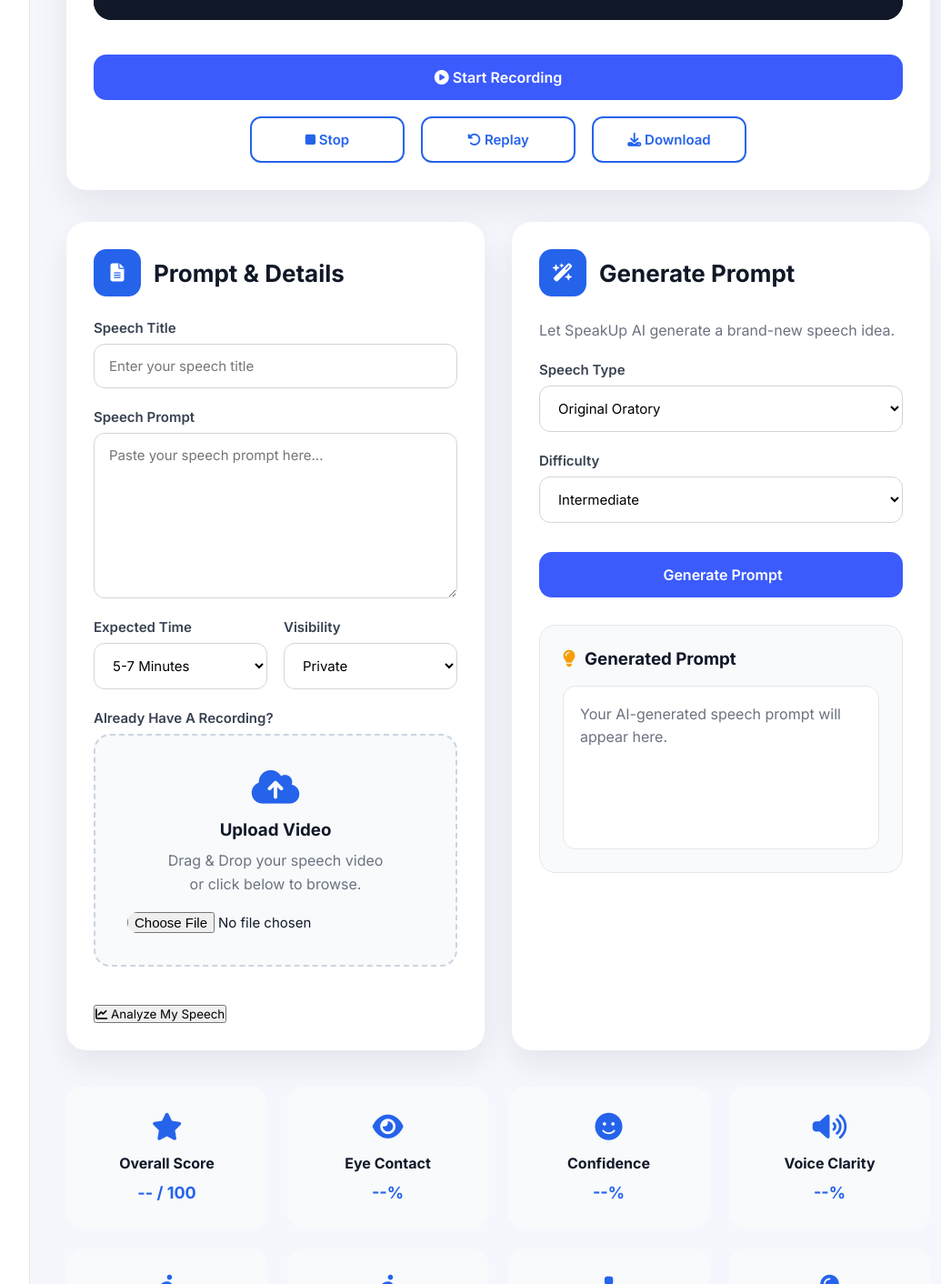
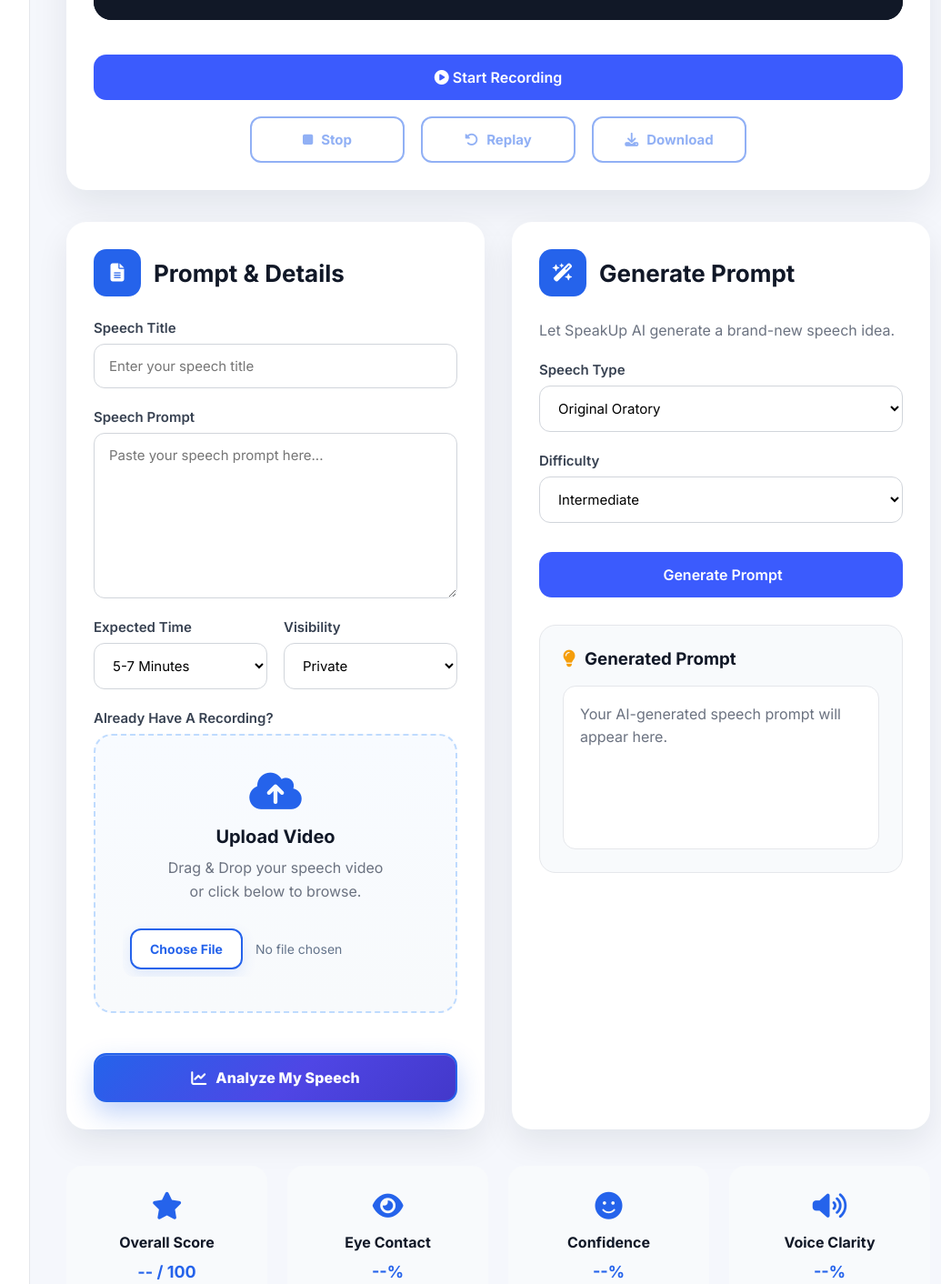
Before and after one commit to momoney621-mo/ImPromptu4, a plain HTML site: page Frontend/html-files/practice.html in a window 1280 px wide. Shown: the part 881-2293 px from the top of the page at 91% size, without its empty margins (217-1252 px from the left). Drawn offline with Linux system fonts and the light colour scheme.

```diff
--- a/Frontend/css files(Design)/practice.css
+++ b/Frontend/css files(Design)/practice.css
@@ -1,6 +1,5 @@
 /*==================================================
-  SPEAKUP AI - PRACTICE PAGE
-  Part 1
+  IMPROMPTU - PRACTICE PAGE
 ==================================================*/
 
 /*==============================
@@ -44,42 +43,32 @@
 ==============================*/
 
 .studio-card{
-
     background:#ffffff;
     border-radius:22px;
     padding:30px;
     box-shadow:0 18px 40px rgba(15,23,42,.08);
-
     margin-bottom:35px;
-
 }
 
 .studio-header{
-
     display:flex;
     justify-content:space-between;
     align-items:center;
     margin-bottom:25px;
-
 }
 
 .studio-header h2{
-
     display:flex;
     align-items:center;
     gap:12px;
-
     font-size:28px;
     color:#111827;
-
 }
 
 .studio-header p{
-
     margin-top:8px;
     color:#6b7280;
     font-size:15px;
-
 }
 
 /*==============================
@@ -87,41 +76,36 @@
 ==============================*/
 
 .recording-status{
-
     display:flex;
     align-items:center;
     gap:10px;
-
     padding:10px 18px;
-
     background:#ecfdf5;
-
     border-radius:999px;
-
     color:#16a34a;
-
     font-weight:700;
-
 }
 
 .record-dot{
-
     width:10px;
     height:10px;
     border-radius:50%;
-
     background:#ef4444;
-
     animation:pulse 1s infinite;
-
 }
 
 @keyframes pulse{
+    0%{
+        transform:scale(1);
+    }
 
-    0%{transform:scale(1);}
-    50%{transform:scale(1.4);}
-    100%{transform:scale(1);}
+    50%{
+        transform:scale(1.4);
+    }
 
+    100%{
+        transform:scale(1);
+    }
 }
 
 /*==============================
@@ -129,76 +113,50 @@
 ==============================*/
 
 .camera-wrapper{
-
     position:relative;
-
     width:100%;
     height:560px;
-
     border-radius:20px;
-
     overflow:hidden;
-
     background:#0f172a;
-
     display:flex;
     justify-content:center;
     align-items:center;
-
 }
 
 #camera{
-
     width:100%;
     height:100%;
-
     object-fit:cover;
-
     display:block;
-
 }
 
 .camera-placeholder{
-
     position:absolute;
-
     inset:0;
-
     display:flex;
     flex-direction:column;
     justify-content:center;
     align-items:center;
-
-    color:white;
-
+    color:#ffffff;
     gap:18px;
-
     text-align:center;
-
     background:#111827;
-
 }
 
 .camera-placeholder i{
-
     font-size:72px;
-
 }
 
 .camera-placeholder h2{
-
     font-size:34px;
-
 }
 
 .camera-placeholder p{
-
     font-size:16px;
     color:#d1d5db;
     max-width:420px;
-
     line-height:1.6;
-
 }
 
 /*==============================
@@ -206,54 +164,35 @@
 ==============================*/
 
 .camera-overlay{
-
     position:absolute;
-
     left:30px;
     right:30px;
     bottom:25px;
-
     display:flex;
     justify-content:space-between;
     align-items:center;
-
 }
 
 .recording-pill{
-
     display:flex;
     align-items:center;
     gap:10px;
-
     padding:12px 22px;
-
     background:rgba(239,68,68,.95);
-
-    color:white;
-
+    color:#ffffff;
     border-radius:999px;
-
     font-weight:700;
-
     backdrop-filter:blur(10px);
-
 }
 
 #timer{
-
     padding:12px 24px;
-
     background:rgba(17,24,39,.65);
-
-    color:white;
-
+    color:#ffffff;
     border-radius:999px;
-
     font-size:22px;
     font-weight:700;
-
     backdrop-filter:blur(10px);
-
 }
 
 /*==============================
@@ -261,49 +200,54 @@
 ==============================*/
 
 .recording-controls{
-
     display:flex;
     justify-content:center;
     gap:18px;
-
     flex-wrap:wrap;
-
     margin-top:28px;
-
 }
 
 .recording-controls button{
-
     min-width:170px;
-
 }
 
 .secondary-btn{
-
-    background:white;
-
+    display:inline-flex;
+    align-items:center;
+    justify-content:center;
+    gap:9px;
+    background:#ffffff;
     color:#2563eb;
-
     border:2px solid #2563eb;
-
     padding:14px 22px;
-
     border-radius:12px;
-
     font-size:15px;
-    font-weight:600;
-
+    font-weight:700;
+    font-family:"Inter",sans-serif;
     cursor:pointer;
-
-    transition:.25s;
-
+    transition:
+        background .25s ease,
+        color .25s ease,
+        transform .25s ease,
+        box-shadow .25s ease;
 }
 
 .secondary-btn:hover{
+    background:#2563eb;
+    color:#ffffff;
+    transform:translateY(-2px);
+    box-shadow:0 10px 22px rgba(37,99,235,.22);
+}
 
-    background:#2563eb;
-    color:white;
+.secondary-btn:active{
+    transform:translateY(0);
+}
 
+.secondary-btn:disabled{
+    opacity:.5;
+    cursor:not-allowed;
+    transform:none;
+    box-shadow:none;
 }
 
 /*==============================
@@ -311,15 +255,10 @@
 ==============================*/
 
 .bottom-grid{
-
     display:grid;
-
     grid-template-columns:1fr 1fr;
-
     gap:30px;
-
     margin-bottom:40px;
-
 }
 
 /*==============================
@@ -327,60 +266,35 @@
 ==============================*/
 
 .practice-card{
-
-    background:white;
-
+    background:#ffffff;
     border-radius:22px;
-
     padding:30px;
-
     box-shadow:0 15px 35px rgba(15,23,42,.08);
-
 }
 
 .card-header{
-
     display:flex;
-
     align-items:center;
-
     gap:14px;
-
     margin-bottom:25px;
-
 }
 
 .card-header i{
-
     width:52px;
     height:52px;
-
     border-radius:14px;
-
     background:#2563eb;
-
-    color:white;
-
+    color:#ffffff;
     display:flex;
     justify-content:center;
     align-items:center;
-
     font-size:20px;
-
 }
 
 .card-header h2{
-
     font-size:26px;
     color:#111827;
-
 }
-
-/*==================================================
-  SPEAKUP AI - PRACTICE PAGE
-  Part 2
-==================================================*/
-
 
 /*==============================
   FORM ELEMENTS
@@ -408,296 +322,308 @@
 .form-group input,
 .form-group textarea,
 .form-group select{
-
     width:100%;
-
     padding:14px 16px;
-
     border:1px solid #d1d5db;
-
     border-radius:12px;
-
     font-size:15px;
-
     font-family:inherit;
-
     transition:.25s;
-
-    background:white;
-
+    background:#ffffff;
 }
 
 .form-group textarea{
-
     resize:vertical;
     min-height:180px;
-
 }
 
 .form-group input:focus,
 .form-group textarea:focus,
 .form-group select:focus{
-
     outline:none;
-
     border-color:#2563eb;
-
     box-shadow:0 0 0 4px rgba(37,99,235,.12);
-
 }
 
 .form-row{
-
     display:grid;
-
     grid-template-columns:1fr 1fr;
-
     gap:18px;
-
 }
-
 
 /*==============================
   UPLOAD BOX
 ==============================*/
 
 .upload-box{
-
-    border:2px dashed #cbd5e1;
-
-    border-radius:18px;
-
-    padding:35px;
-
+    border:2px dashed #bfdbfe;
+    border-radius:20px;
+    padding:38px 30px;
     text-align:center;
-
-    transition:.25s;
-
-    background:#f8fafc;
-
+    transition:
+        border-color .25s ease,
+        background .25s ease,
+        transform .25s ease,
+        box-shadow .25s ease;
+    background:linear-gradient(
+        180deg,
+        #f8fbff 0%,
+        #f8fafc 100%
+    );
     cursor:pointer;
-
 }
 
 .upload-box:hover{
-
     border-color:#2563eb;
-
     background:#eff6ff;
-
+    transform:translateY(-2px);
+    box-shadow:0 14px 28px rgba(37,99,235,.1);
 }
 
 .upload-box i{
-
-    font-size:42px;
-
+    font-size:46px;
     color:#2563eb;
-
     margin-bottom:15px;
-
 }
 
 .upload-box h3{
-
     margin-bottom:10px;
-
     color:#111827;
-
+    font-size:20px;
 }
 
 .upload-box p{
-
     color:#6b7280;
-
-    margin-bottom:18px;
-
+    margin-bottom:20px;
 }
 
-.upload-box input{
+/*==============================
+  VIDEO FILE INPUT
+==============================*/
 
+#videoUpload{
+    width:100%;
+    max-width:450px;
+    padding:8px;
     border:none;
-
-    background:none;
-
-    padding:0;
-
+    background:transparent;
+    color:#64748b;
+    font-family:"Inter",sans-serif;
+    font-size:14px;
+    cursor:pointer;
 }
 
+#videoUpload::file-selector-button{
+    margin-right:14px;
+    padding:12px 20px;
+    border:2px solid #2563eb;
+    border-radius:12px;
+    background:#ffffff;
+    color:#2563eb;
+    font-family:"Inter",sans-serif;
+    font-size:14px;
+    font-weight:700;
+    cursor:pointer;
+    box-shadow:0 6px 16px rgba(37,99,235,.12);
+    transition:
+        background .2s ease,
+        color .2s ease,
+        transform .2s ease,
+        box-shadow .2s ease;
+}
+
+#videoUpload::file-selector-button:hover{
+    background:#2563eb;
+    color:#ffffff;
+    transform:translateY(-1px);
+    box-shadow:0 10px 22px rgba(37,99,235,.22);
+}
+
+/* Safari support */
+
+#videoUpload::-webkit-file-upload-button{
+    margin-right:14px;
+    padding:12px 20px;
+    border:2px solid #2563eb;
+    border-radius:12px;
+    background:#ffffff;
+    color:#2563eb;
+    font-family:"Inter",sans-serif;
+    font-size:14px;
+    font-weight:700;
+    cursor:pointer;
+}
 
 /*==============================
   BUTTONS
 ==============================*/
 
 .primary-btn{
-
     width:100%;
-
     margin-top:10px;
-
 }
 
+/*==============================
+  ANALYZE SPEECH BUTTON
+==============================*/
+
 .analyze-btn{
-
-    margin-top:20px;
-
+    width:100%;
+    margin-top:22px;
+    min-height:54px;
+    display:inline-flex;
+    align-items:center;
+    justify-content:center;
+    gap:10px;
+    padding:15px 28px;
+    border:2px solid #2563eb;
+    border-radius:14px;
+    background:linear-gradient(
+        135deg,
+        #2563eb 0%,
+        #4f46e5 55%,
+        #4338ca 100%
+    );
+    color:#ffffff;
+    font-family:"Inter",sans-serif;
+    font-size:16px;
+    font-weight:800;
+    letter-spacing:.1px;
+    cursor:pointer;
+    box-shadow:
+        0 12px 28px rgba(37,99,235,.28),
+        inset 0 1px 0 rgba(255,255,255,.18);
+    transition:
+        transform .22s ease,
+        box-shadow .22s ease,
+        filter .22s ease;
 }
 
+.analyze-btn i{
+    font-size:17px;
+}
+
+.analyze-btn:hover{
+    transform:translateY(-3px);
+    box-shadow:
+        0 18px 34px rgba(37,99,235,.36),
+        inset 0 1px 0 rgba(255,255,255,.2);
+    filter:brightness(1.04);
+}
+
+.analyze-btn:active{
+    transform:translateY(-1px);
+    box-shadow:0 9px 20px rgba(37,99,235,.25);
+}
+
+.analyze-btn:focus-visible{
+    outline:none;
+    box-shadow:
+        0 0 0 4px rgba(37,99,235,.2),
+        0 14px 30px rgba(37,99,235,.3);
+}
+
+.analyze-btn:disabled{
+    cursor:not-allowed;
+    opacity:.7;
+    transform:none;
+    filter:none;
+    box-shadow:0 8px 18px rgba(37,99,235,.18);
+}
 
 /*==============================
   GENERATED PROMPT
 ==============================*/
 
 .generated-prompt{
-
     margin-top:30px;
-
     padding:25px;
-
     border-radius:18px;
-
     background:#f8fafc;
-
     border:1px solid #e5e7eb;
-
 }
 
 .generated-prompt h3{
-
     display:flex;
-
     align-items:center;
-
     gap:10px;
-
     color:#111827;
-
     margin-bottom:18px;
-
 }
 
 .generated-prompt h3 i{
-
     color:#f59e0b;
-
 }
 
 #generatedPromptText{
-
     min-height:180px;
-
     padding:18px;
-
     border-radius:14px;
-
-    background:white;
-
+    background:#ffffff;
     border:1px solid #e5e7eb;
-
     color:#6b7280;
-
     line-height:1.7;
-
 }
-
 
 /*==============================
   AI FEEDBACK
 ==============================*/
 
 .feedback-section{
-
     margin-bottom:60px;
-
 }
 
 .feedback-card{
-
-    background:white;
-
+    background:#ffffff;
     border-radius:22px;
-
     padding:35px;
-
     box-shadow:0 18px 40px rgba(15,23,42,.08);
-
 }
 
 .feedback-description{
-
     color:#6b7280;
-
     margin:15px 0 30px;
-
     line-height:1.7;
-
 }
 
 .feedback-grid{
-
     display:grid;
-
     grid-template-columns:repeat(4,1fr);
-
     gap:22px;
-
 }
 
 .feedback-box{
-
     background:#f8fafc;
-
     border-radius:18px;
-
     padding:28px;
-
     text-align:center;
-
     transition:.25s;
-
     border:1px solid transparent;
-
 }
 
 .feedback-box:hover{
-
     transform:translateY(-5px);
-
     border-color:#dbeafe;
-
     box-shadow:0 12px 25px rgba(37,99,235,.08);
-
 }
 
 .feedback-box i{
-
     font-size:30px;
-
     color:#2563eb;
-
     margin-bottom:15px;
-
 }
 
 .feedback-box h3{
-
     font-size:16px;
-
     color:#111827;
-
     margin-bottom:12px;
-
 }
 
 .feedback-box span{
-
     font-size:18px;
-
     font-weight:700;
-
     color:#2563eb;
-
 }
-
 
 /*==============================
   RESPONSIVE
@@ -706,117 +632,87 @@
 @media(max-width:1200px){
 
     .bottom-grid{
-
         grid-template-columns:1fr;
-
     }
 
     .feedback-grid{
-
         grid-template-columns:repeat(2,1fr);
-
     }
-
 }
 
 @media(max-width:900px){
 
     .studio-header{
-
         flex-direction:column;
-
         align-items:flex-start;
-
         gap:20px;
-
     }
 
     .camera-wrapper{
-
         height:420px;
-
     }
 
     .recording-controls{
-
         flex-direction:column;
-
     }
 
     .recording-controls button{
-
         width:100%;
-
     }
-
 }
 
 @media(max-width:768px){
 
     .main{
-
         padding:20px;
-
     }
 
     .practice-header h1{
-
         font-size:32px;
-
     }
 
     .camera-wrapper{
-
         height:320px;
-
     }
 
     .camera-placeholder h2{
-
         font-size:24px;
-
     }
 
     .camera-placeholder i{
-
         font-size:52px;
-
     }
 
     .camera-overlay{
-
         left:15px;
         right:15px;
         bottom:15px;
-
     }
 
     #timer{
-
         font-size:18px;
-
         padding:10px 18px;
-
     }
 
     .recording-pill{
-
         padding:10px 18px;
-
     }
 
     .form-row{
-
         grid-template-columns:1fr;
-
     }
 
     .feedback-grid{
-
         grid-template-columns:1fr;
-
     }
 
+    .upload-box{
+        padding:30px 20px;
+    }
+
+    #videoUpload{
+        max-width:100%;
+    }
 }
 
 @media(max-width:500px){
@@ -824,17 +720,28 @@
     .studio-card,
     .practice-card,
     .feedback-card{
-
         padding:20px;
-
     }
 
     .card-header{
-
         flex-direction:column;
-
         text-align:center;
-
     }
 
+    .analyze-btn{
+        font-size:15px;
+        padding:14px 18px;
+    }
+
+    #videoUpload::file-selector-button{
+        display:block;
+        width:100%;
+        margin:0 0 12px;
+    }
+
+    #videoUpload::-webkit-file-upload-button{
+        display:block;
+        width:100%;
+        margin:0 0 12px;
+    }
 }
```
Also changed, not shown: Frontend/html-files/community.html (renamed from Frontend/html files(structure)/community.html), Frontend/html-files/feedback.html (added), Frontend/html-files/index.html (renamed from Frontend/html files(structure)/index.html), Frontend/html-files/login.html (added), Frontend/html-files/portfolio.html (renamed from Frontend/html files(structure)/portfolio.html), Frontend/html-files/practice.html (renamed from Frontend/html files(structure)/practice.html), Frontend/html-files/progress.html (renamed from Frontend/html files(structure)/progress.html), Frontend/vercel.json, vercel.json (deleted), 2 other files.
